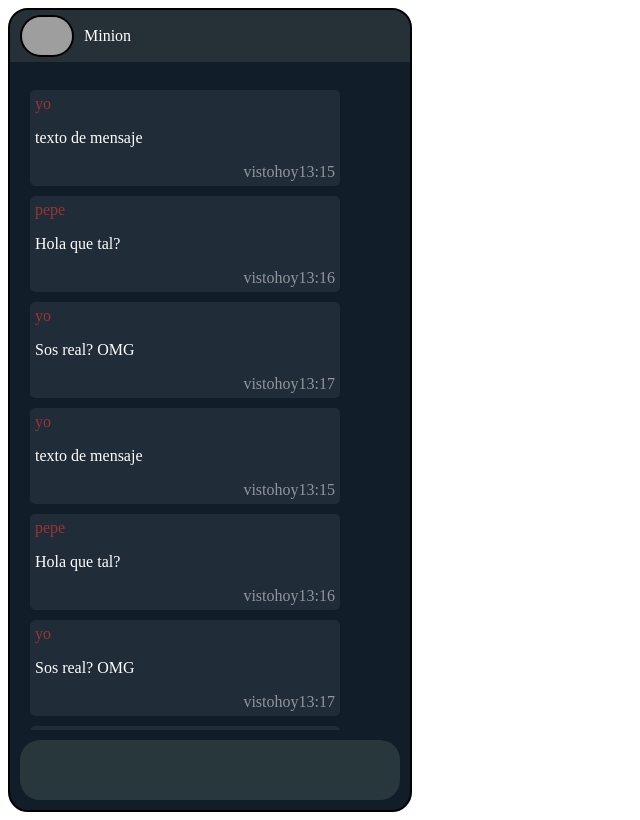
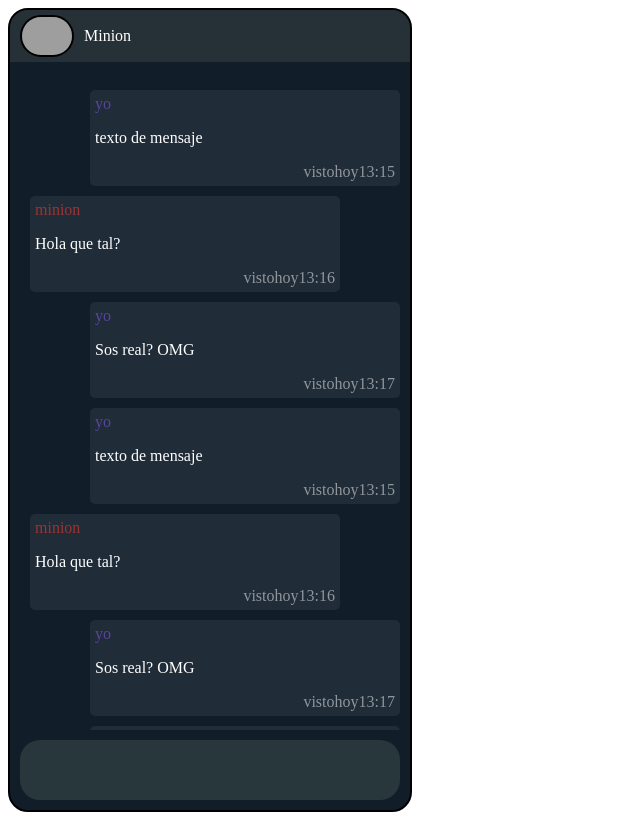
Before and after one commit to LucasNageI/utn_practicas_y_tareas, a React app in the folder proyectos/mensajeria/: page / in a window 1280 px wide. Shown: the whole page, without its empty margins (0-640 px from the left). Built offline with nearby package versions, Linux system fonts and the light colour scheme; grey boxes are pictures that could not be loaded; the HTML template or start-up script is replaced by a standard one.

Commit message:
mensajeria terminada

```diff
--- a/proyectos/mensajeria/src/Components/Chat/ListaMensajes/ListaMensajes.css
+++ b/proyectos/mensajeria/src/Components/Chat/ListaMensajes/ListaMensajes.css
@@ -1,7 +1,17 @@
-.mensaje-container {
+.mensaje-propio-container {
     background-color: #202c38;
     width: 75%;
-    margin-left: 20px;
+    margin-left: 20%;
+    display: flex;
+    flex-direction: column;
+    padding: 5px;
+    border-radius: 5px;
+}
+
+.mensaje-externo-container {
+    background-color: #202c38;
+    width: 75%;
+    margin-left: 5%;
     display: flex;
     flex-direction: column;
     padding: 5px;
@@ -13,8 +23,12 @@
     justify-content: end;
 }
 
-.author {
+.otro {
     color: rgb(156, 52, 52);
+}
+
+.yo {
+    color: rgba(149, 92, 255, 0.5);
 }
 
 .text {
--- a/proyectos/mensajeria/src/Components/Chat/ListaMensajes/ListaMensajes.jsx
+++ b/proyectos/mensajeria/src/Components/Chat/ListaMensajes/ListaMensajes.jsx
@@ -3,10 +3,12 @@ import "./ListaMensajes.css"
 
 export const ListaMensajes = ({mensaje}) => { /* aca va el .map() */
 
-        return mensaje.map((mensaje) =>
-            <div className="mensaje-container" id={mensaje.id}>
+            const array_de_mensajes = mensaje.map((mensaje) => {
+                if(mensaje.author != "yo"){
+                    return(
+                        <div className="mensaje-externo-container" id={mensaje.id}>
                         <div className="author-texto-container">
-                    <span className="author">{mensaje.author}</span>
+                            <span className="otro">{mensaje.author}</span>
                             <p className="text">{mensaje.text}</p>
                         </div>
                         <div className="estado-day-hour-container">
@@ -17,3 +19,23 @@ export const ListaMensajes = ({mensaje}) => { /* aca va el .map() */
                     </div>
                     )
                 }
+                else{
+                    return(
+                        <div className="mensaje-propio-container" id={mensaje.id}>
+                        <div className="author-texto-container">
+                            <span className="yo">{mensaje.author}</span>
+                            <p className="text">{mensaje.text}</p>
+                        </div>
+                        <div className="estado-day-hour-container">
+                            <span className="estado">{mensaje.estado}</span>
+                            <span className="day">{mensaje.day}</span>
+                            <span className="hour">{mensaje.hour}</span>
+                        </div>
+                    </div>
+                    )
+                }
+            }
+        )
+    return array_de_mensajes
+
+}
--- a/proyectos/mensajeria/src/Screens/ChatScreen.jsx
+++ b/proyectos/mensajeria/src/Screens/ChatScreen.jsx
@@ -14,7 +14,7 @@ export const ChatScreen = () => {
             id: '1'
         },
         {
-            author: 'pepe',
+            author: 'minion',
             text: 'Hola que tal?',
             estado: 'visto',
             day: 'hoy',
@@ -38,7 +38,7 @@ export const ChatScreen = () => {
             id: '1'
         },
         {
-            author: 'pepe',
+            author: 'minion',
             text: 'Hola que tal?',
             estado: 'visto',
             day: 'hoy',
@@ -62,7 +62,7 @@ export const ChatScreen = () => {
             id: '1'
         },
         {
-            author: 'pepe',
+            author: 'minion',
             text: 'Hola que tal?',
             estado: 'visto',
             day: 'hoy',
@@ -86,7 +86,7 @@ export const ChatScreen = () => {
             id: '1'
         },
         {
-            author: 'pepe',
+            author: 'minion',
             text: 'Hola que tal?',
             estado: 'visto',
             day: 'hoy',
@@ -110,7 +110,7 @@ export const ChatScreen = () => {
             id: '1'
         },
         {
-            author: 'pepe',
+            author: 'minion',
             text: 'Hola que tal?',
             estado: 'visto',
             day: 'hoy',
@@ -134,7 +134,7 @@ export const ChatScreen = () => {
             id: '1'
         },
         {
-            author: 'pepe',
+            author: 'minion',
             text: 'Hola que tal?',
             estado: 'visto',
             day: 'hoy',
```
Also changed, not shown: proyectos/mensajeria/src/Components/Chat/NuevoMensaje/NuevoMensaje.jsx (line endings or trailing spaces). Lines whose indentation alone changed are shown as unchanged.
